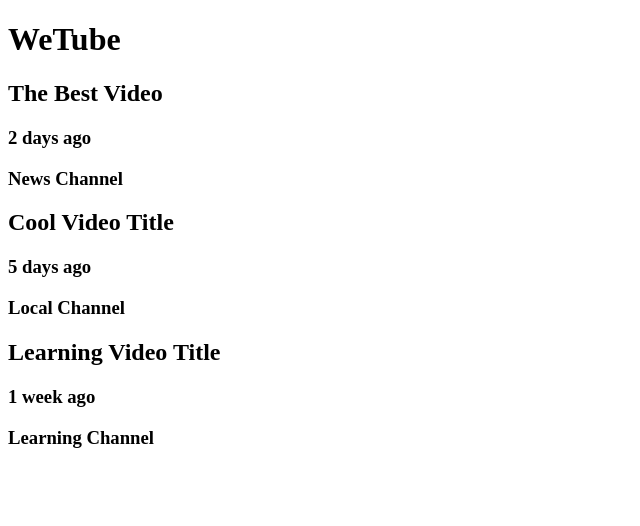
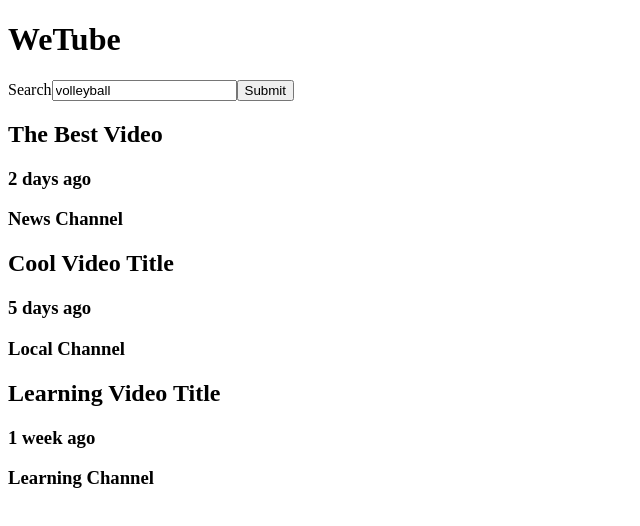
Before and after one commit to codemasterhark/intro-to-react, a React (Vite) app: page / in a window 1280 px wide. Shown: the top 526 px of the page, without its empty margins (0-640 px from the left). Built offline with nearby package versions, Linux system fonts and the light colour scheme.

Commit message:
SearchArea added with setState hook

```diff
--- a/package.json
+++ b/package.json
@@ -17,6 +17,7 @@
     "eslint-plugin-import": "^2.22.1",
     "eslint-plugin-jsx-a11y": "^6.4.1",
     "eslint-plugin-react": "^7.22.0",
+    "eslint-plugin-react-hooks": "^4.2.0",
     "parcel-bundler": "^1.12.4",
     "prettier": "^2.2.1"
   },
--- a/src/App.js
+++ b/src/App.js
@@ -1,11 +1,13 @@
 import React from "react";
 import ReactDOM from "react-dom";
 import Video from "./Video";
+import SearchArea from "./SearchArea";
 
 const App = () => {
   return (
     <div>
       <h1>WeTube</h1>
+      <SearchArea />
       <Video
         title="The Best Video"
         dateAdded="2 days ago"
--- /dev/null
+++ b/src/SearchArea.js
@@ -0,0 +1,33 @@
+import React, { useState } from "react";
+
+const SearchArea = () => {
+  const [keyword, setKeyword] = useState("volleyball");
+
+  function requestSearch() {
+    console.log("Video request submitted");
+  }
+
+  return (
+    <div className="search-area">
+      <form
+        onSubmit={(e) => {
+          e.preventDefault();
+          requestSearch();
+        }}
+      >
+        <label htmlFor="keyword">
+          Search
+          <input
+            id="keyword"
+            value={keyword}
+            placeholder="Search Keyword"
+            onChange={(e) => setKeyword(e.target.value)}
+          />
+        </label>
+        <button>Submit</button>
+      </form>
+    </div>
+  );
+};
+
+export default SearchArea;
```
Also changed, not shown: .eslintrc.json.
